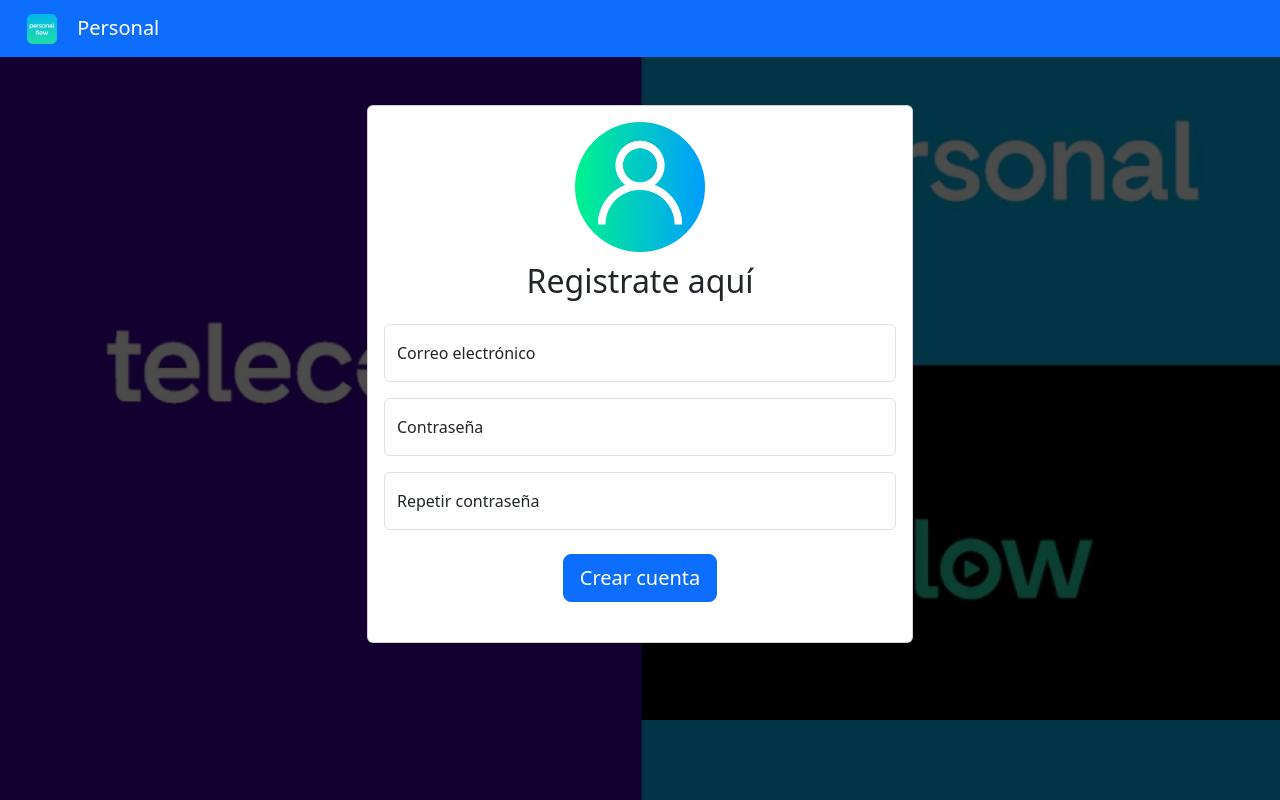
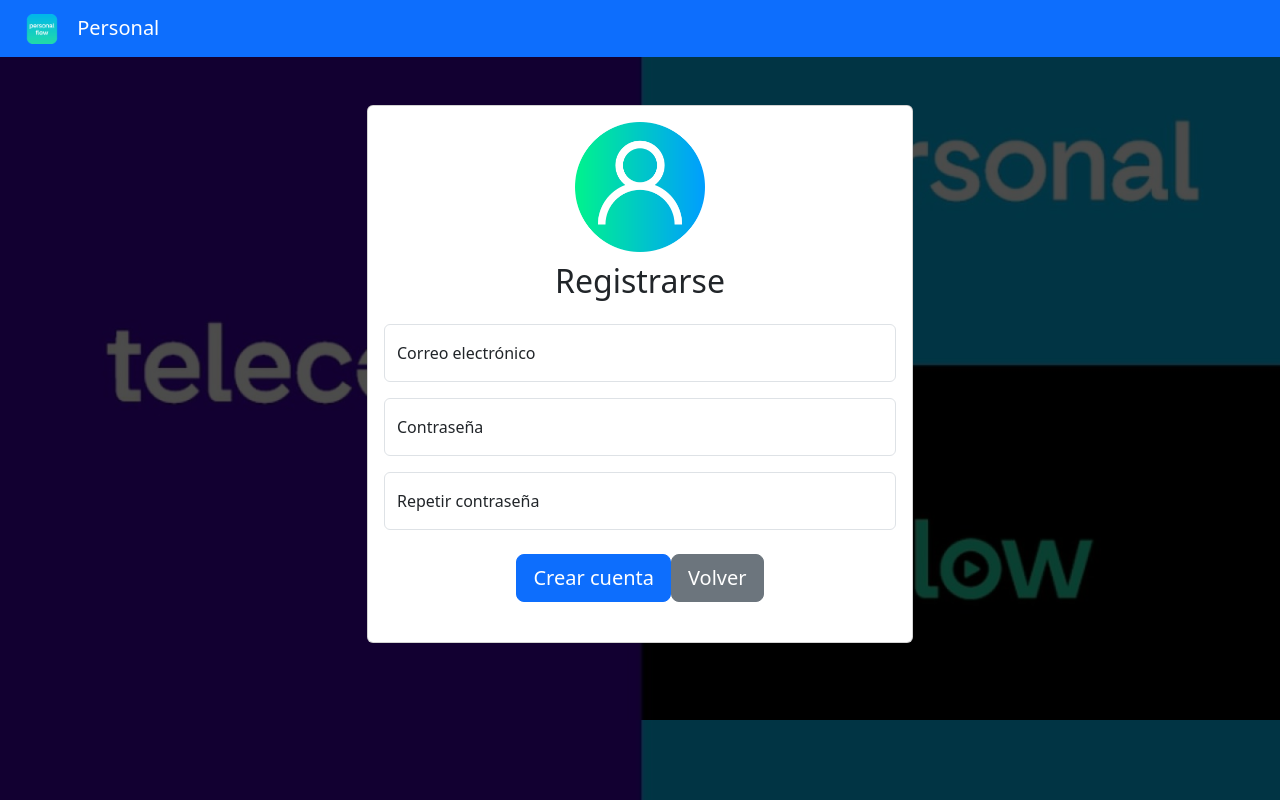
Before and after one commit to simoncherry9/login, an Angular app: page /registrar-usuario in a window 1280 px wide. Built offline with nearby package versions, Linux system fonts and the light colour scheme.

Commit message:
Mejorando routing

```diff
--- a/src/app/components/recuperar-password/recuperar-password.component.html
+++ b/src/app/components/recuperar-password/recuperar-password.component.html
@@ -11,6 +11,7 @@
                             <label for="floatingInput">Correo electrónico</label>
                         </div>
                         <button class="btn btn-primary mt-4 btn-lg mb-4">Enviar correo</button>
+                        <button class="btn btn-secondary mt-4 btn-lg mb-4" routerLink="login" >Volver</button>
                     </form>
                 </div>
             </div>
--- a/src/app/components/registrar-usuario/registrar-usuario.component.html
+++ b/src/app/components/registrar-usuario/registrar-usuario.component.html
@@ -4,7 +4,7 @@
             <div class="card text-center">
                 <div class="card-body">
                     <img class="logo" src="../../../assets/usuario.png" alt="Login">
-                    <h2>Registrate aquí</h2>
+                    <h2>Registrarse</h2>
                     <form>
                         <div class="form-floating mb-3 mt-4">
                             <input type="email" class="form-control" id="floatingInput" placeholder="name@example.com">
@@ -19,6 +19,7 @@
                             <label for="floatingPassword">Repetir contraseña</label>
                         </div>
                         <button class="btn btn-primary mt-4 btn-lg mb-4">Crear cuenta</button>
+                        <button class="btn btn-secondary mt-4 btn-lg mb-4" routerLink="login" >Volver</button>
                     </form>
                 </div>
             </div>
```
